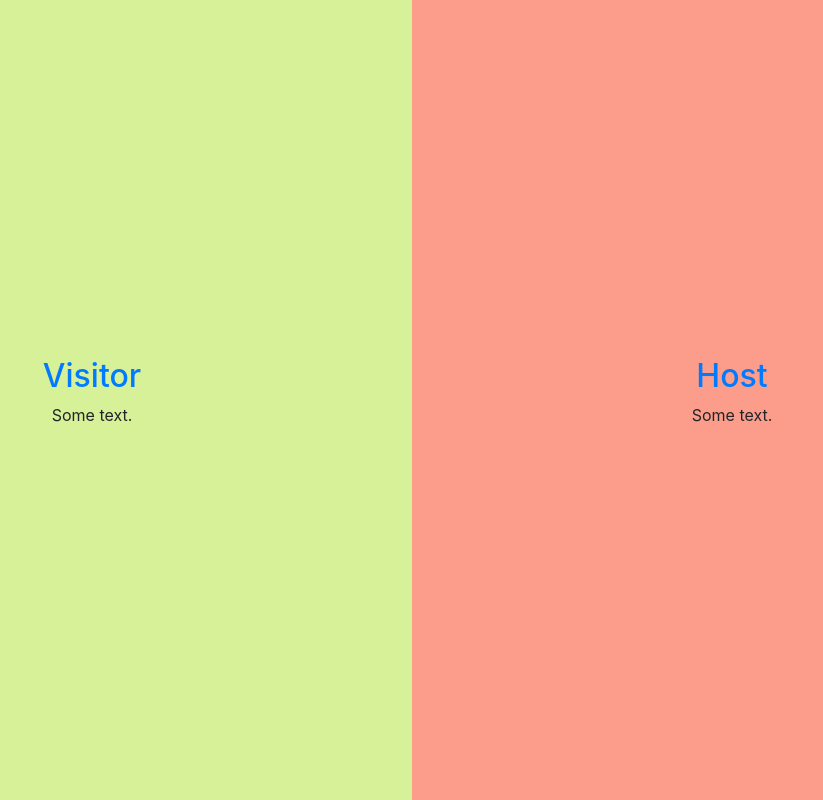
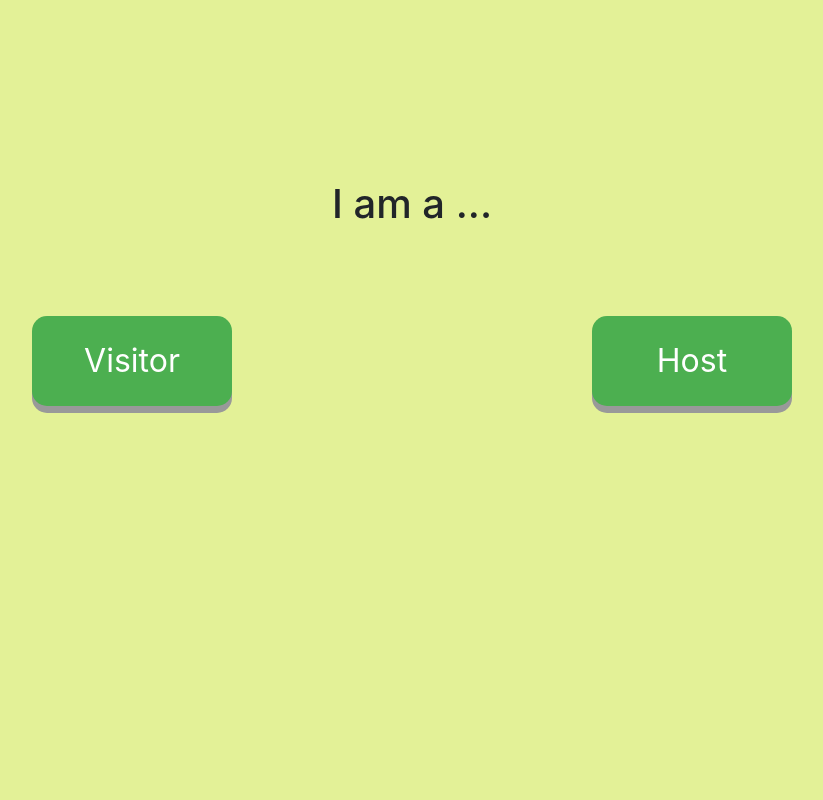
Before and after one commit to rishu08/Visitor-Management, a React (Create React App) app in the folder frontend/: page / in a window 1280 px wide. Shown: the whole page, without its empty margins (228-1051 px from the left). Built offline with nearby package versions, Linux system fonts and the light colour scheme.

Commit message:
frontend changes

```diff
--- a/frontend/src/App.css
+++ b/frontend/src/App.css
@@ -68,3 +68,34 @@ h3 {
   width: 150px;
   border-radius: 50%;
 }
+
+.button {
+  display: inline-block;
+  width: 200px;
+  height: 90px;
+  padding: 15px 25px;
+  margin: 180px;
+  margin-top: 80px;
+  font-size: 32px;
+  cursor: pointer;
+  text-align: center;
+  text-decoration: none;
+  outline: none;
+  color: #fff;
+  background-color: #4CAF50;
+  border: none;
+  border-radius: 15px;
+  box-shadow: 0 7px #999;
+}
+
+.button:hover {background-color: #3e8e41}
+
+.button:active {
+  background-color: #3e8e41;
+  box-shadow: 0 5px #666;
+  transform: translateY(4px);
+}
+
+.text{
+  margin-top: 180px;
+}
--- a/frontend/src/App.js
+++ b/frontend/src/App.js
@@ -7,18 +7,10 @@ import { Host } from './Host/Host.js';
 function App() {
   return (
     <div className="App">
-      <div class="split left">
-        <div class="centered">
-          <h2><Link to="/visitor">Visitor</Link></h2>
-          <p>Some text.</p>
-        </div>
-      </div>
-      <div class="split right">
-        <div class="centered">
-          <h2><Link to="/host">Host</Link></h2>
-          <p>Some text.</p>
-        </div>
-      </div>
+      <h1 class="text"> I am a ...</h1>
+          <Link to="/visitor"><button class="button" >Visitor</button></Link>
+          <Link to="/host"><button class="button" >Host</button></Link>
+
     </div>
   );
 }
--- a/frontend/src/Host/Host.js
+++ b/frontend/src/Host/Host.js
@@ -33,7 +33,7 @@ export class Host extends React.Component {
     render() {
         return (
             <div class="host">
-                <h6><Link to="/">Back to Main Page</Link></h6>
+                <Link to="/"><button class="button_in" >Main Page</button></Link>
                 <div class="container" id='mainPage'>
                 <Formik
                 initialValues={{
--- a/frontend/src/Visitor/Visitor.js
+++ b/frontend/src/Visitor/Visitor.js
@@ -7,7 +7,7 @@ export class Visitor extends React.Component {
     render() {
         return (
             <div class="visitor">
-                <h6><Link to="/">Back to Main Page</Link></h6>
+                <Link to="/"><button class="button_in" >Main Page</button></Link>
                 <div class="container" id='mainPage'>
                     <h3>Please provide your Details</h3>
                     <div class="row">
--- a/frontend/src/index.css
+++ b/frontend/src/index.css
@@ -5,6 +5,8 @@ body {
     sans-serif;
   -webkit-font-smoothing: antialiased;
   -moz-osx-font-smoothing: grayscale;
+  background-color: #e3f197;
+
 }
 
 code {
@@ -17,5 +19,29 @@ code {
 }
 
 .host {
-  background-color: #FC9D8B;
+  background-color: #e3f197;
 }
+
+.button_in {
+  display: inline-block;
+  padding: 15px 25px;
+  margin: 2px;
+  font-size: 15px;
+  cursor: pointer;
+  text-align: center;
+  text-decoration: none;
+  outline: none;
+  color: #fff;
+  background-color: #4CAF50;
+  border: none;
+  border-radius: 15px;
+  box-shadow: 0 7px #999;
+}
+
+.button:hover {background-color: #3e8e41}
+
+.button:active {
+  background-color: #3e8e41;
+  box-shadow: 0 5px #666;
+  transform: translateY(4px);
+}
```
